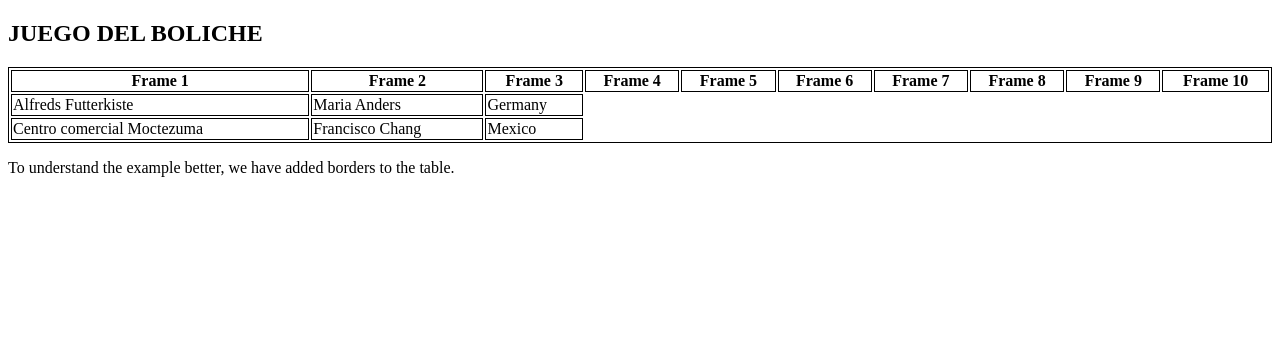
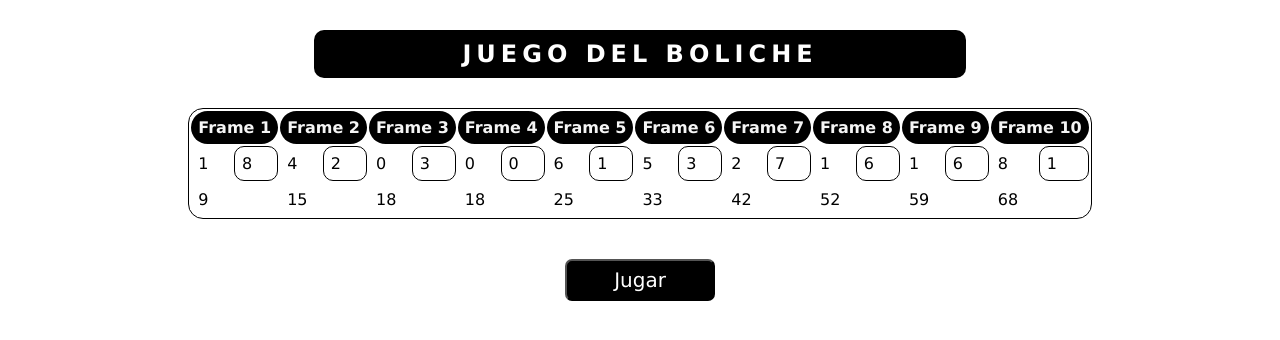
Before and after one commit to beatrizheav/tmp-BCDIC22-RN-juego-boliche-js-team1, a website: page index.html in a window 1280 px wide. Drawn offline with Linux system fonts and the light colour scheme.

Commit message:
Se anade interfaz grafica y Jest
Co-Authored-By: beatrizheav <116601645+beatrizheav@users.noreply.github.com>
Co-Authored-By: GERARDO ISMAEL GARCIA GONZALEZ <63115824+Matarratas777@users.noreply.github.com>
Co-Authored-By: Adrián Manrique <102479612+Manz1999@users.noreply.github.com>

```diff
--- a/index.css
+++ b/index.css
@@ -0,0 +1,78 @@
+*{
+    font-family: 'Lucida Sans', 'Lucida Sans Regular', 'Lucida Grande', 'Lucida Sans Unicode', Geneva, Verdana, sans-serif;
+
+}
+
+.body{
+    background-color: 1E1E1E;
+}
+
+.body h2{
+    background-color: black;
+    text-align: center;
+    width: 50%;
+    margin: 0 auto;
+    margin-top: 30px;
+    margin-bottom: 30px;
+    padding: 10px;
+    color: white;
+    border-radius: 10px;
+    letter-spacing: 5px;
+}
+
+.tabla{
+    border:1px solid black;
+    border-radius: 15px;
+    margin-left: 30px;
+    background-color: white;
+    margin: 0 auto;
+}
+
+
+
+.titulos{
+    background-color: black;
+    color:whitesmoke;
+    border-radius: 10px;
+}
+
+.titulos th{
+    border-radius: 20px;
+    padding: 7px;
+}
+
+.tiros td{
+    padding: 7px;
+}
+
+.tiro2{
+    border: 1px solid black;
+    border-radius: 10px;
+}
+
+.totales td{
+    padding: 7px;
+}
+
+.button_cont{
+    margin: 0 auto;
+    width: 150px;
+    margin-top: 40px;
+}
+
+.boton{
+    background-color: black;
+    color: white;
+    font-size: 20px;
+    border-radius: 7px;
+    padding:7px;
+    width: 100%;
+    margin:0 auto;
+}
+
+.boton:hover{
+    background-color: white;
+    color: black;
+    border: 2px solid black;
+    cursor: pointer;
+}
--- a/index.html
+++ b/index.html
@@ -1,40 +1,64 @@
 <!DOCTYPE html>
 <html>
-<style>
-table, th, td {
-  border:1px solid black;
-}
-</style>
-<body>
+  <head>
+    <link rel="stylesheet" href="index.css" />
+  </head>
+  <body class="body">
+    <h2>JUEGO DEL BOLICHE</h2>
 
-<h2>JUEGO DEL BOLICHE</h2>
+    <table class="tabla">
+      <tr class="titulos">
+        <th colspan="2">Frame 1</th>
+        <th colspan="2">Frame 2</th>
+        <th colspan="2">Frame 3</th>
+        <th colspan="2">Frame 4</th>
+        <th colspan="2">Frame 5</th>
+        <th colspan="2">Frame 6</th>
+        <th colspan="2">Frame 7</th>
+        <th colspan="2">Frame 8</th>
+        <th colspan="2">Frame 9</th>
+        <th colspan="2">Frame 10</th>
+      </tr>
 
-<table style="width:100%">
-  <tr>
-    <th>Frame 1</th>
-    <th>Frame 2</th>
-    <th>Frame 3</th>
-    <th>Frame 4</th>
-    <th>Frame 5</th>
-    <th>Frame 6</th>
-    <th>Frame 7</th>
-    <th>Frame 8</th>
-    <th>Frame 9</th>
-    <th>Frame 10</th>
-  </tr>
-  <tr>
-    <td>Alfreds Futterkiste</td>
-    <td>Maria Anders</td>
-    <td>Germany</td>
-  </tr>
-  <tr>
-    <td>Centro comercial Moctezuma</td>
-    <td>Francisco Chang</td>
-    <td>Mexico</td>
-  </tr>
-</table>
+      <tr class="tiros">
+        <td id="tiro1_i0" class="tiro1">Tiro1</td>
+        <td id="tiro2_i0" class="tiro2">Tiro2</td>
+        <td id="tiro1_i1">Tiro1</td>
+        <td id="tiro2_i1" class="tiro2">Tiro2</td>
+        <td id="tiro1_i2">Tiro1</td>
+        <td id="tiro2_i2" class="tiro2">Tiro2</td>
+        <td id="tiro1_i3">Tiro1</td>
+        <td id="tiro2_i3" class="tiro2">Tiro2</td>
+        <td id="tiro1_i4">Tiro1</td>
+        <td id="tiro2_i4" class="tiro2">Tiro2</td>
+        <td id="tiro1_i5">Tiro1</td>
+        <td id="tiro2_i5" class="tiro2">Tiro2</td>
+        <td id="tiro1_i6">Tiro1</td>
+        <td id="tiro2_i6" class="tiro2">Tiro2</td>
+        <td id="tiro1_i7">Tiro1</td>
+        <td id="tiro2_i7" class="tiro2">Tiro2</td>
+        <td id="tiro1_i8">Tiro1</td>
+        <td id="tiro2_i8" class="tiro2">Tiro2</td>
+        <td id="tiro1_i9">Tiro1</td>
+        <td id="tiro2_i9" class="tiro2">Tiro2</td>
+      </tr>
 
-<p>To understand the example better, we have added borders to the table.</p>
-
-</body>
+      <tr class="totales">
+        <td id="totales_i0" colspan="2">Total</td>
+        <td id="totales_i1" colspan="2">Total</td>
+        <td id="totales_i2" colspan="2">Total</td>
+        <td id="totales_i3" colspan="2">Total</td>
+        <td id="totales_i4" colspan="2">Total</td>
+        <td id="totales_i5" colspan="2">Total</td>
+        <td id="totales_i6" colspan="2">Total</td>
+        <td id="totales_i7" colspan="2">Total</td>
+        <td id="totales_i8" colspan="2">Total</td>
+        <td id="totales_i9" colspan="2">Total</td>
+      </tr>
+    </table>
+    <div class="button_cont">
+      <button class="boton" onclick="jugar()">Jugar</button>
+      <script src="./index.js"></script>
+    </div>
+  </body>
 </html>
--- a/index.js
+++ b/index.js
@@ -1,88 +1,90 @@
+let tablero = []
 
-let tablero=[]
-
-    function crearTablero(){
-        for(let n=0; n<3;n++){
-            tablero[n]=[]
-            for(let m=0; m<=10;m++){
-                tablero[n][m]=' '
+function crearTablero () {
+  for (let n = 0; n < 3; n++) {
+    tablero[n] = []
+    for (let m = 0; m <= 9; m++) {
+      tablero[n][m] = ' '
     }
   }
-
+  console.table(tablero)
 }
 
 crearTablero()
 
-let tiro1=0, tiro2=0, total=0
-let tiro3=0
+let tiro1 = 0,
+  tiro2 = 0,
+  total = 0
+let tiro3 = 0
 
-let totales=[]
-let totalParcial=0
+let totales = []
+let totalesParciales = []
+let totalParcial = 0
 
+let control = 0
 
+function aleatorio () {
+  for (let i = 0; i < 10; i++) {
+    tiro1 = Math.round(Math.random() * 10)
+    let numero = 10 - tiro1
+    tiro2 = Math.round(Math.random() * numero)
 
-function aleatorio(){
+    totales[i] = tiro1 + tiro2
 
-    for(let i=0; i<10;i++){
-        tiro1=Math.round(Math.random()*10)
-        let numero=(10-tiro1)
-        tiro2=Math.round(Math.random()*numero)
-
-        totales[i]=tiro1+tiro2
-
-        console.log("tiros",tiro1,tiro2)
-        console.log("total", totales[i])
+    console.log('tiros', tiro1, tiro2)
+    console.log('total', totales[i])
 
     //Strike:
-        tiro1===10? strike() : tiro1+tiro2===10? spare():''
+    tiro1 === 10 ? strike() : tiro1 + tiro2 === 10 ? spare() : ''
 
-        totalParcial=totalParcial+totales[i]
-        console.log("totalParcial", totalParcial)
+    totalParcial = totalParcial + totales[i]
+    totalesParciales.push(totalParcial)
+    console.log('totalParcial', totalParcial)
 
-       /* for(let t=0; t<tablero[].lenght;t++){
-            for(let c=0;c<)
+    imprimirTotales(i)
+  }
+  console.table(tablero)
 }
 
+function imprimirTotales (i) {
+  const tiro1_html = document.getElementById('tiro1_i' + i.toString())
+  tiro1_html.innerHTML = tiro1
 
-        for(let )
-            for(let n=0; n<3;n++){
-                tablero[n]=[]
-                for(let m=0; m<=10;m++){
-                    tablero[n][m]=totales[i]
+  const tiro2_html = document.getElementById('tiro2_i' + i.toString())
+  tiro2_html.innerHTML = tiro2
+
+  const totales_html = document.getElementById('totales_i' + i.toString())
+  totales_html.innerHTML = totalesParciales[i]
+
+  tablero[control][i] = tiro1
+  tablero[control + 1][i] = tiro2
+  tablero[control + 2][i] = totalesParciales[i]
 }
-            }*/
-
-
-    }
-
-    console.table(tablero)
-
-}
-
-
 
 aleatorio()
 
-function strike(){
-    tiro1=Math.round(Math.random()*10)
-    let numero=(10-tiro1)
-    tiro2=Math.round(Math.random()*numero)
-    console.log("tiros2",tiro1,tiro2)
-    console.log("total2", total)
+function strike () {
+  tiro1 = Math.round(Math.random() * 10)
+  let numero = 10 - tiro1
+  tiro2 = Math.round(Math.random() * numero)
+  console.log('tiros2', tiro1, tiro2)
+  console.log('total2', total)
+}
+
+function spare () {
+  tiro1 = Math.round(Math.random() * 10)
+}
+
+function puntajeBasico () {
+  total = tiro1 + tiro2
+}
+
+//-----------------------------//
+//HTML script:
 
 
+/********************************** */
+function jugar(){
+    console.log("Jugar")
+    location.reload()
 }
-
-
-
-function spare(){
-    tiro1=Math.round(Math.random()*10)
-
-}
-
-
-
-
-function puntajeBasico(){
-    total=tiro1+tiro2
-}
```
Also changed, not shown: package.json (added, +29 -0 lines), tests/testing.test.js (added, +11 -0 lines), 2 other files. Lines whose indentation alone changed are shown as unchanged.
